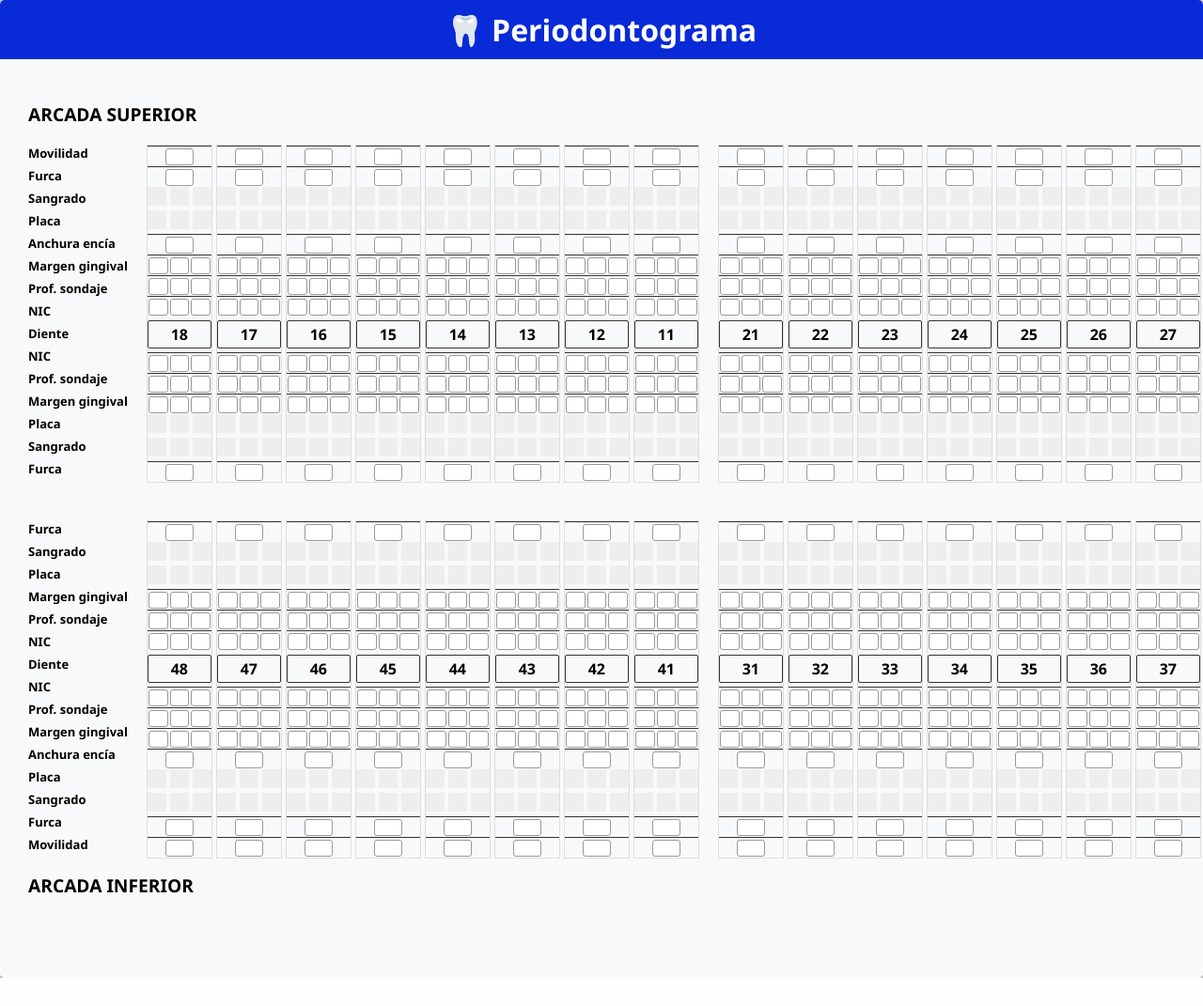
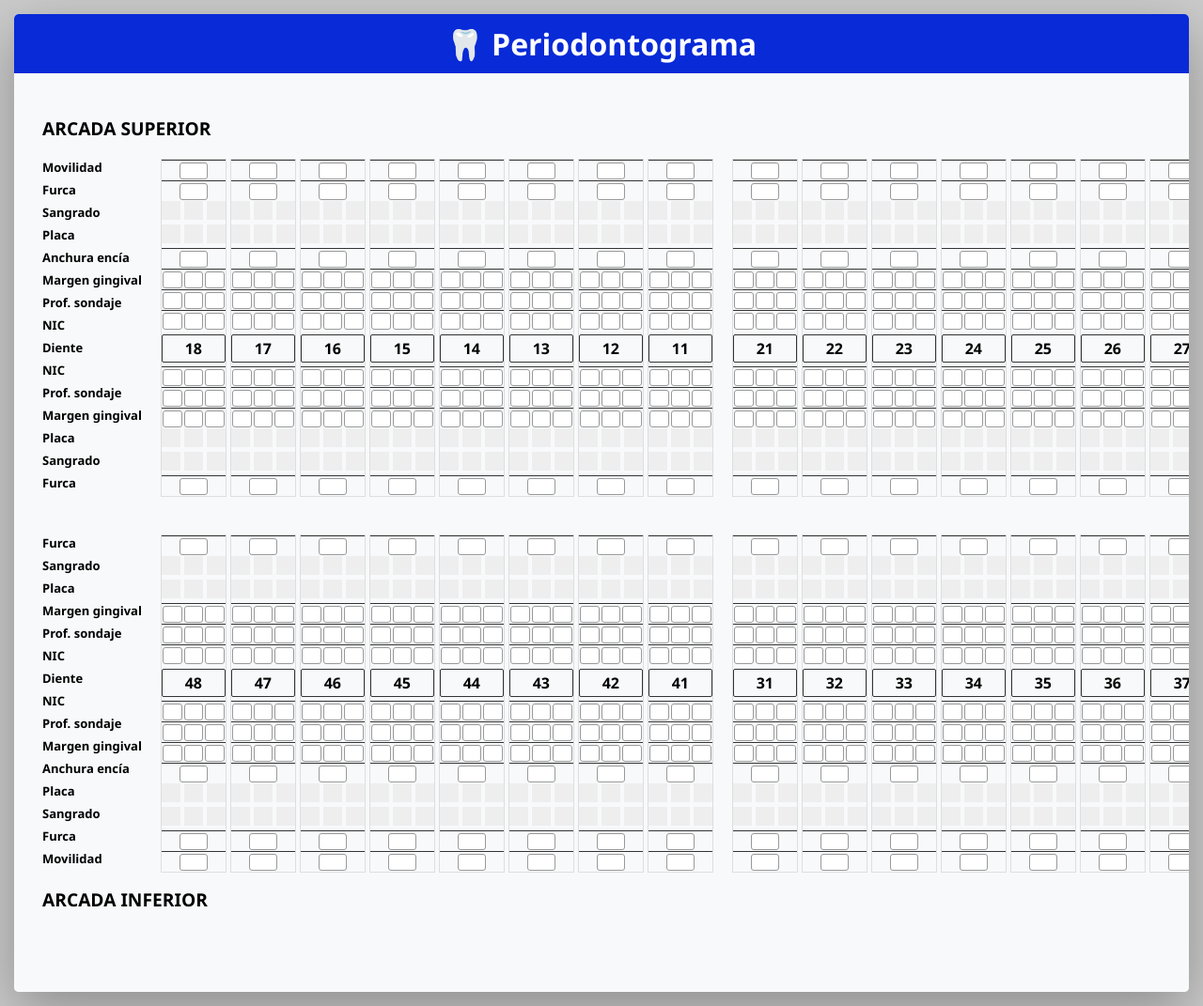
Before and after one commit to Evans-F-Jimenez/Periodontograma-con-Control-por-Voz, a PHP site: page / in a window 1280 px wide. Shown: the whole page at 94% size. Before the commit the page ends 1041 px from the top, so only its background shows below. Run offline with PHP 8.4, Linux system fonts and the light colour scheme.

Commit message:
cambio en css

```diff
--- a/V2/periodontograma/public/CSS/body.css
+++ b/V2/periodontograma/public/CSS/body.css
@@ -14,7 +14,7 @@ body {
 
 .container {
     max-width: 1600px;
-    margin: auto;
+    margin: 15px;
     background: white;
     border-radius: 5px;
     box-shadow: 0 20px 60px rgba(0,0,0,0.3);
--- a/V2/periodontograma/public/CSS/boton.css
+++ b/V2/periodontograma/public/CSS/boton.css
@@ -1,7 +1,7 @@
 .button-container, .button-container-guardar {
   margin-top: 8px;
   margin-bottom: 4px;
-  margin-left: 1095px;
+  margin-left: 1050px;
   padding: 4px 8px;
   font-size: 14px;
   cursor: pointer;
```
